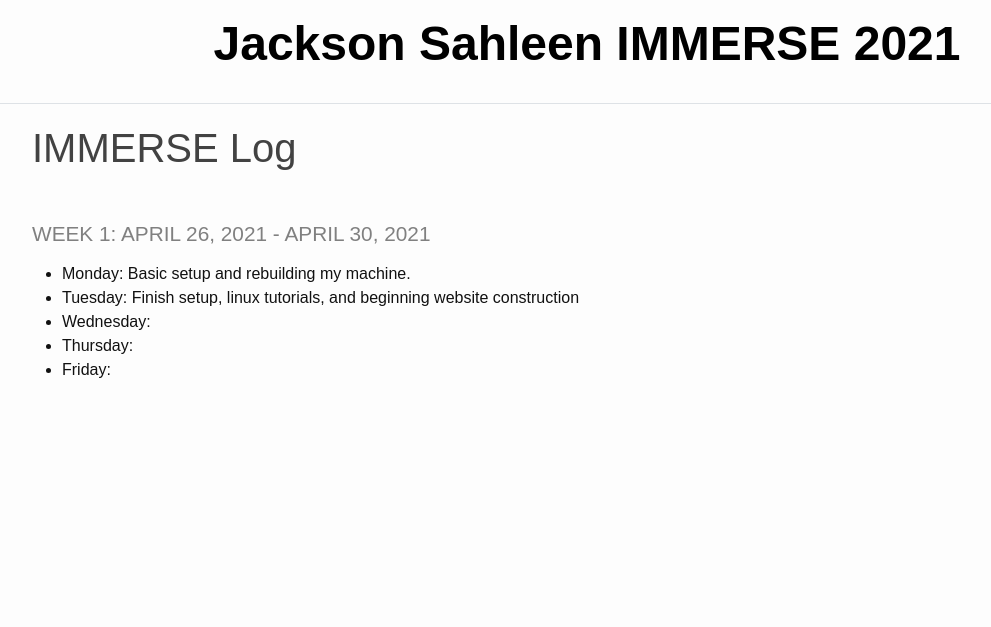
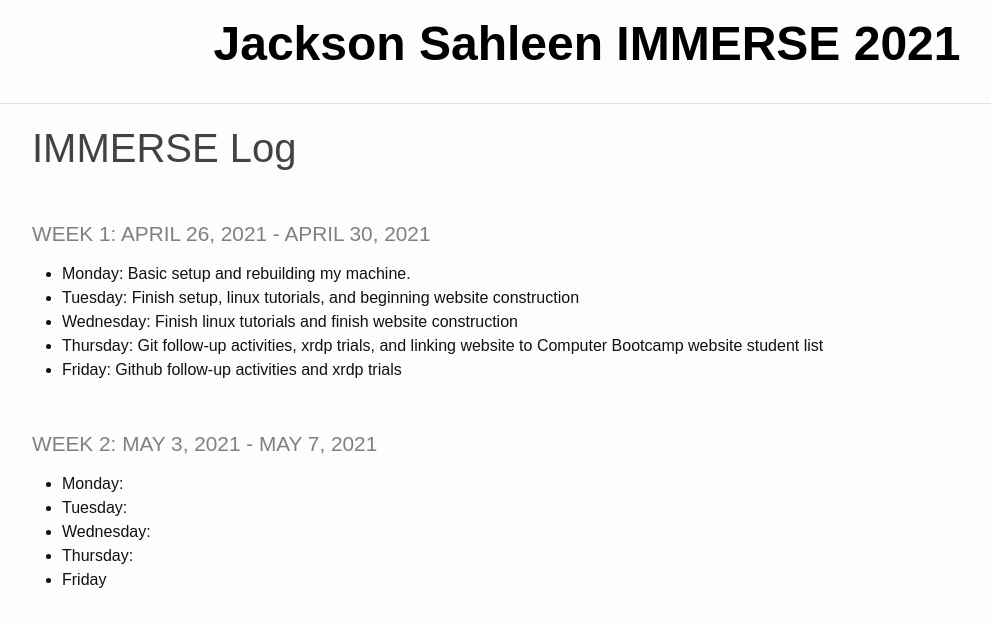
Before and after one commit to JacksonSahleen/IMMERSE_2021_log, a Jekyll site: the page built from _pages/log.md, in a window 1280 px wide. Shown: the top 627 px of the page, without its empty margins (53-1044 px from the left). Built offline with Jekyll 4.4.1, drawn with Linux system fonts in a browser that asks for light colours.

Commit message:
v1.3: Week 1 updated, work hours added, and small wording and organizational changes made.

```diff
--- a/_pages/log.md
+++ b/_pages/log.md
@@ -7,6 +7,14 @@ title: IMMERSE Log
 
 * **Monday**: Basic setup and rebuilding my machine.
 * **Tuesday**: Finish setup, linux tutorials, and beginning website construction
+* **Wednesday**: Finish linux tutorials and finish website construction
+* **Thursday**: Git follow-up activities, xrdp trials, and linking website to Computer Bootcamp website student list
+* **Friday**: Github follow-up activities and xrdp trials
+
+### Week 2: May 3, 2021 - May 7, 2021
+
+* **Monday**:
+* **Tuesday**:
 * **Wednesday**:
 * **Thursday**:
-* **Friday**:
+* **Friday**
```
Also changed, not shown: _pages/about.md (+12 -9 lines).
